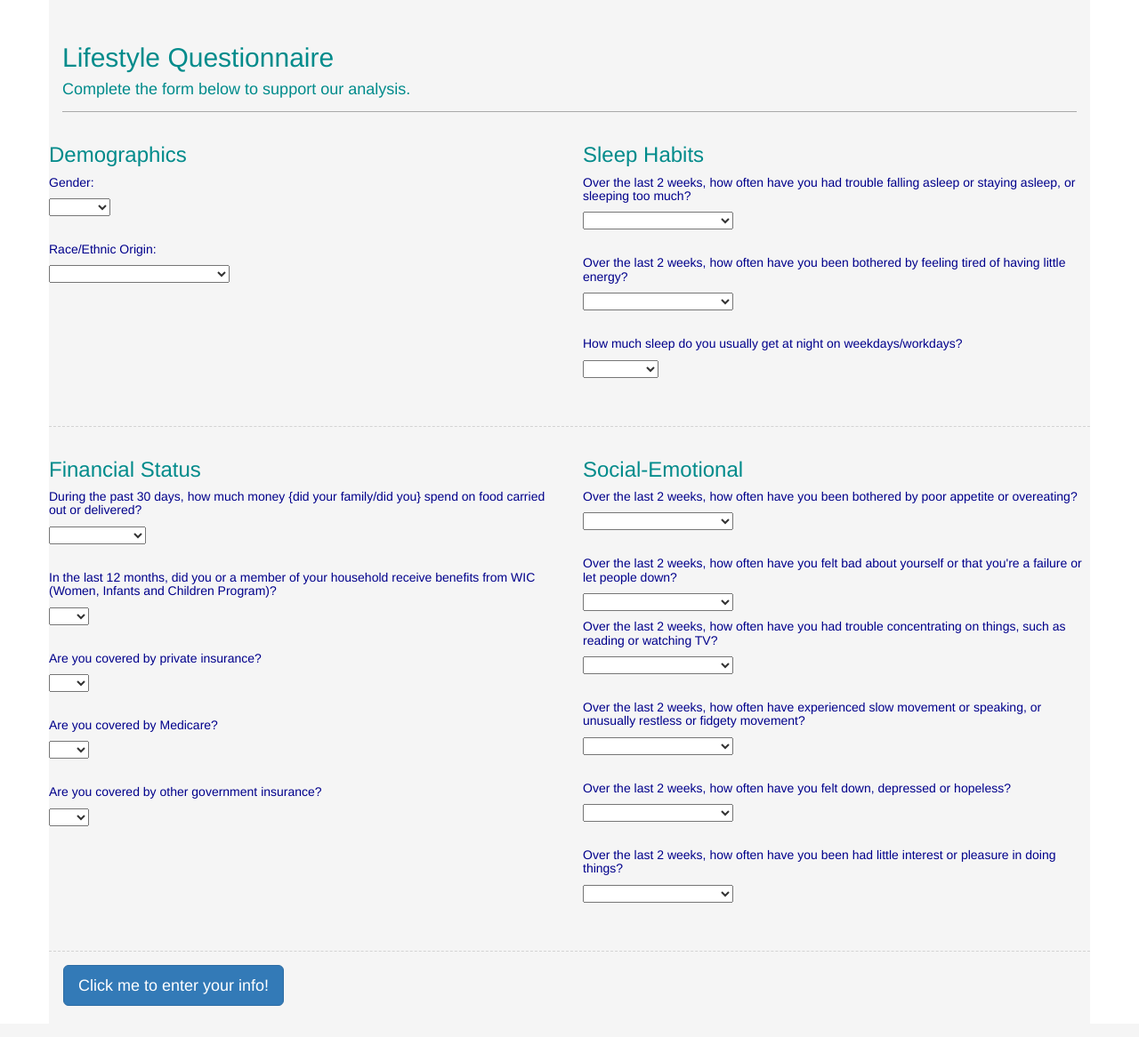
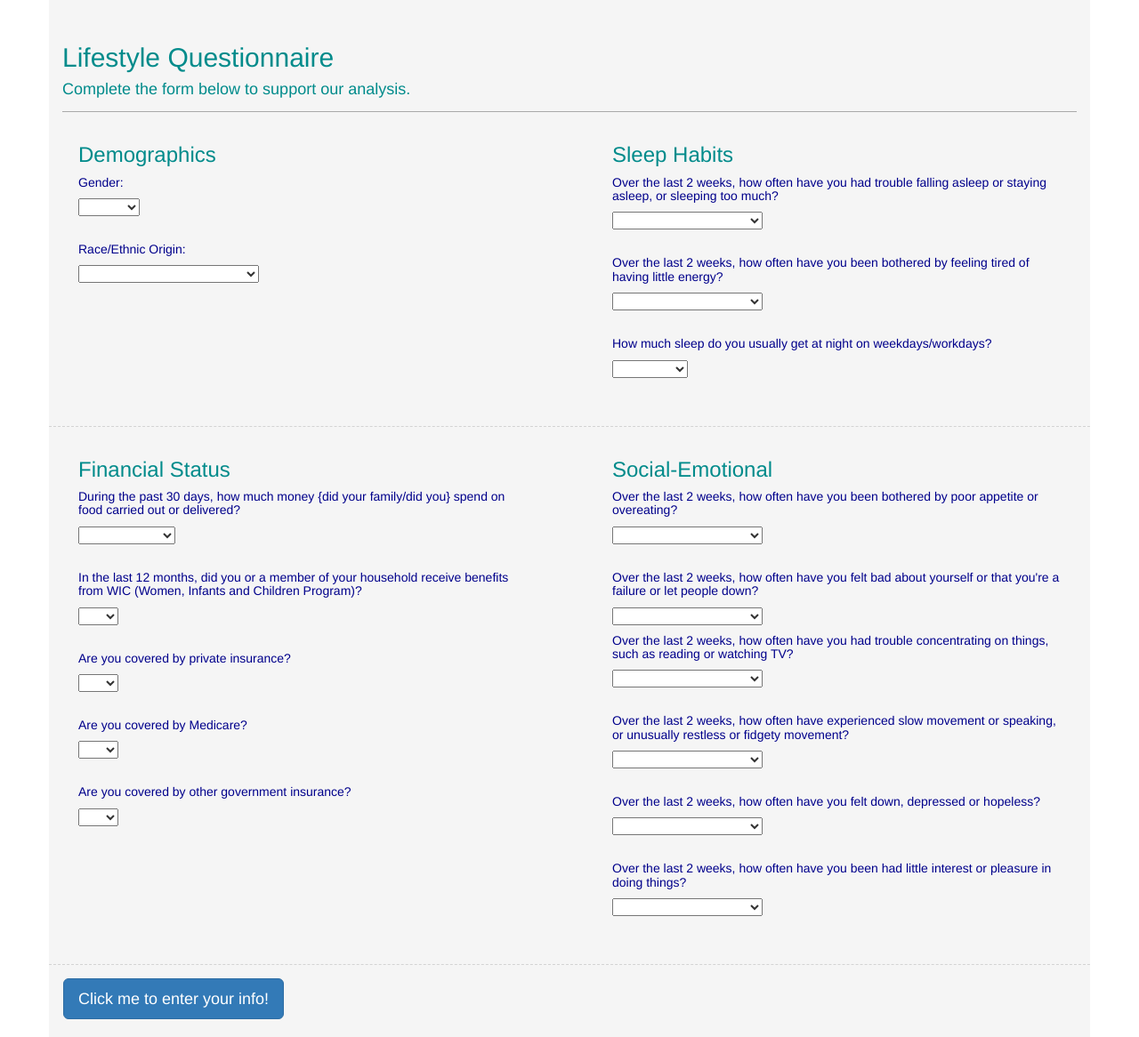
Before and after one commit to ikleinman/final_proj, a Flask app: page / in a window 1280 px wide. Shown: the part 239-1405 px from the top of the page at 89% size. Before the commit the page ends 1370 px from the top, so only its background shows below. Run offline with Flask 2, Linux system fonts and the light colour scheme; data that the repository does not hold is empty; some libraries are stand-ins or nearby versions.

Commit message:
finished format

```diff
--- a/static/style.css
+++ b/static/style.css
@@ -50,8 +50,9 @@ h1{
     background-color: whitesmoke;
 }
 
-.col-lg-4{
+.col-lg-6{
   padding-left: 48px;
+  padding-right: 48px;
 }
 
 #button{
```
